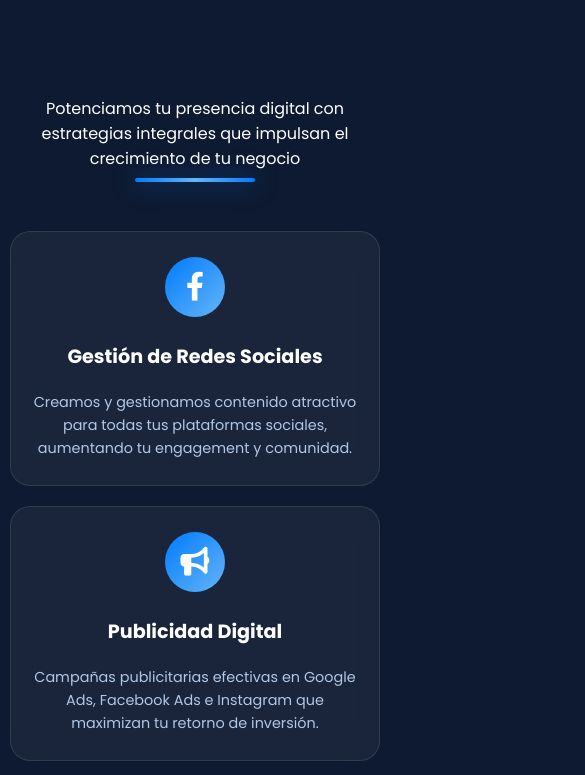
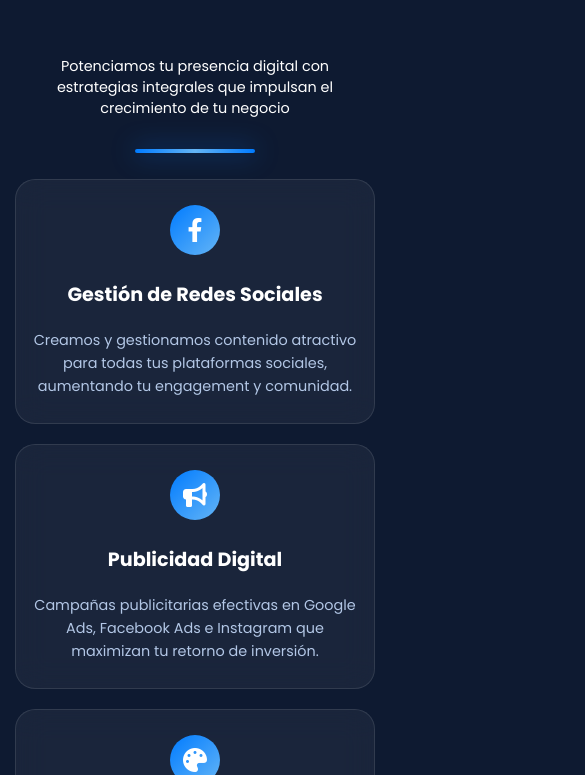
Before and after one commit to sebastianpg12/gems-innovations-landing, a plain HTML site: page index.html in a window 390 px wide. Shown: the part 2858-3633 px from the top of the page, 585 px wide, since content can reach past the window. Drawn offline with Linux system fonts and the light colour scheme.

Commit message:
Responsive mobile optimization - overflow-x hidden fixes

```diff
--- a/assets/css/home.css
+++ b/assets/css/home.css
@@ -106,6 +106,8 @@
     width: 200px;
     margin-left: 0;
     order: -1;
+    margin: 0 auto;
+    display: block;
   }
 }
 
@@ -132,5 +134,7 @@
 
   .home__gif {
     width: 160px;
+    margin: 0 auto;
+    display: block;
   }
 }
--- a/assets/css/index.css
+++ b/assets/css/index.css
@@ -15,6 +15,13 @@
 html {
   font-family: 'Poppins', sans-serif;
   background-color: #0E1A31;
+  overflow-x: hidden;
+}
+
+body {
+  overflow-x: hidden;
+  margin: 0;
+  padding: 0;
 }
 
 .container {
--- a/assets/css/marketing.css
+++ b/assets/css/marketing.css
@@ -3,6 +3,7 @@
   padding: 100px 0;
   margin: 150px 0;
   position: relative;
+  overflow-x: hidden;
 }
 
 /* Título de fondo como en soluciones */
@@ -127,11 +128,49 @@
   font-size: 1rem;
 }
 
-/* Responsive Design */
+/* Responsive Design mejorado */
+@media (max-width: 1024px) {
+  .marketing-services {
+    padding: 80px 0;
+    margin: 120px 0;
+  }
+
+  .marketing-services::before {
+    font-size: 8rem;
+  }
+
+  .marketing-grid {
+    grid-template-columns: repeat(auto-fit, minmax(300px, 1fr));
+    gap: 25px;
+  }
+
+  .marketing-item {
+    padding: 35px 25px;
+  }
+
+  .marketing-icon {
+    width: 70px;
+    height: 70px;
+    font-size: 2rem;
+  }
+
+  .marketing-description {
+    font-size: 1.1rem;
+    margin-bottom: 50px;
+  }
+}
+
 @media (max-width: 768px) {
   .marketing-services {
     padding: 60px 0;
     margin: 80px 0;
+    overflow-x: hidden;
+  }
+
+  .marketing-services::before {
+    font-size: 4rem;
+    white-space: normal;
+    word-wrap: break-word;
   }
 
   .marketing-grid {
@@ -141,6 +180,7 @@
 
   .marketing-item {
     padding: 30px 20px;
+    margin: 0 10px;
   }
 
   .marketing-icon {
@@ -152,12 +192,25 @@
   .marketing-description {
     font-size: 1rem;
     margin-bottom: 40px;
+    padding: 0 15px;
   }
 }
 
 @media (max-width: 480px) {
+  .marketing-services {
+    padding: 40px 0;
+    margin: 60px 0;
+    overflow-x: hidden;
+  }
+
+  .marketing-services::before {
+    font-size: 2.5rem;
+    opacity: 0.08;
+  }
+
   .marketing-item {
     padding: 25px 15px;
+    margin: 0 5px;
   }
 
   .marketing-item h3 {
@@ -167,4 +220,15 @@
   .marketing-item p {
     font-size: 0.9rem;
   }
+
+  .marketing-icon {
+    width: 50px;
+    height: 50px;
+    font-size: 1.5rem;
+  }
+
+  .marketing-description {
+    font-size: 0.9rem;
+    padding: 0 10px;
+  }
 }
--- a/assets/css/team.css
+++ b/assets/css/team.css
@@ -5,6 +5,7 @@
   margin: 150px 0;
   position: relative;
   z-index: 1;
+  overflow-x: hidden;
 }
 
 /* Fondo con "GEMS INNOVATIONS" */
```
